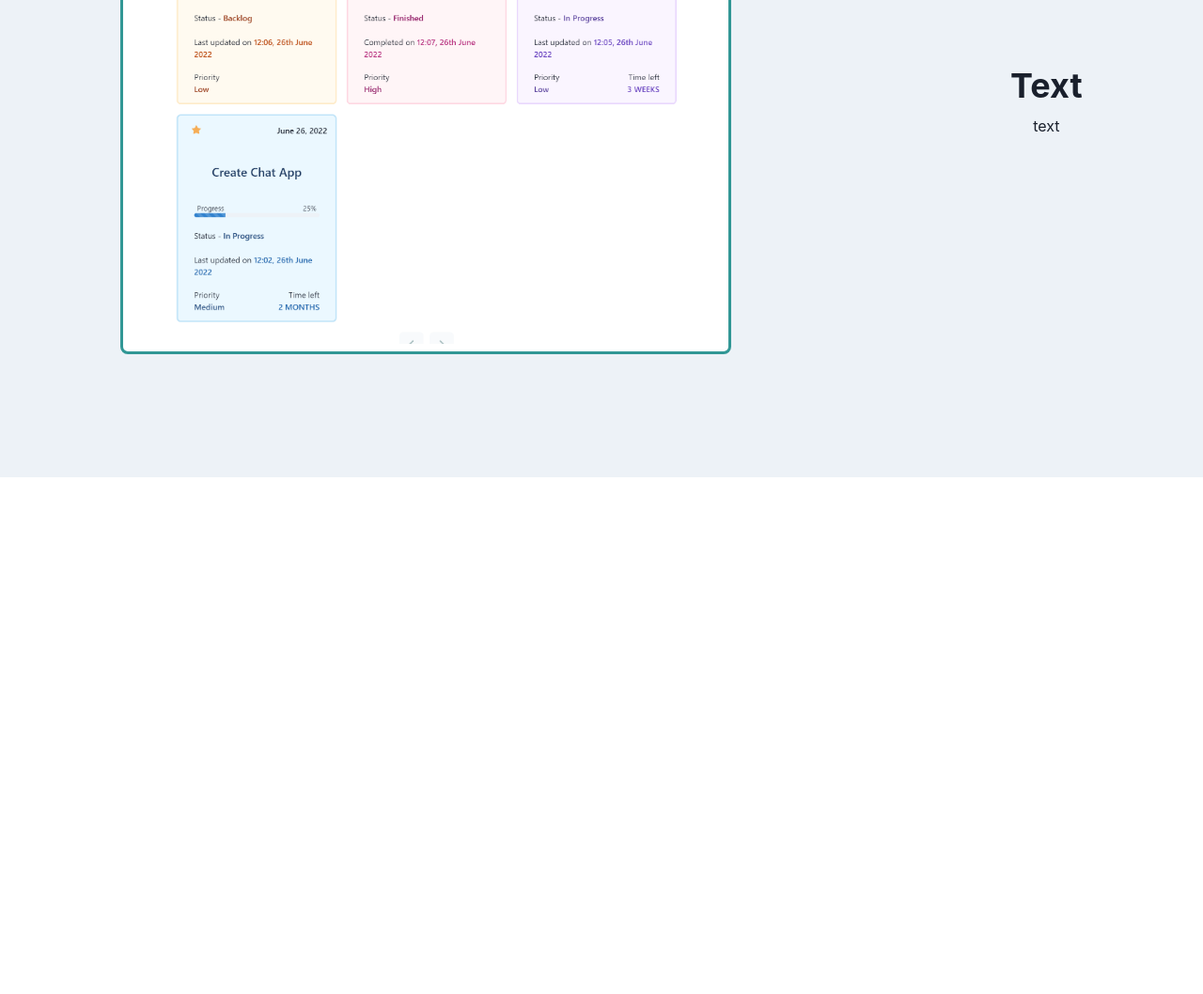
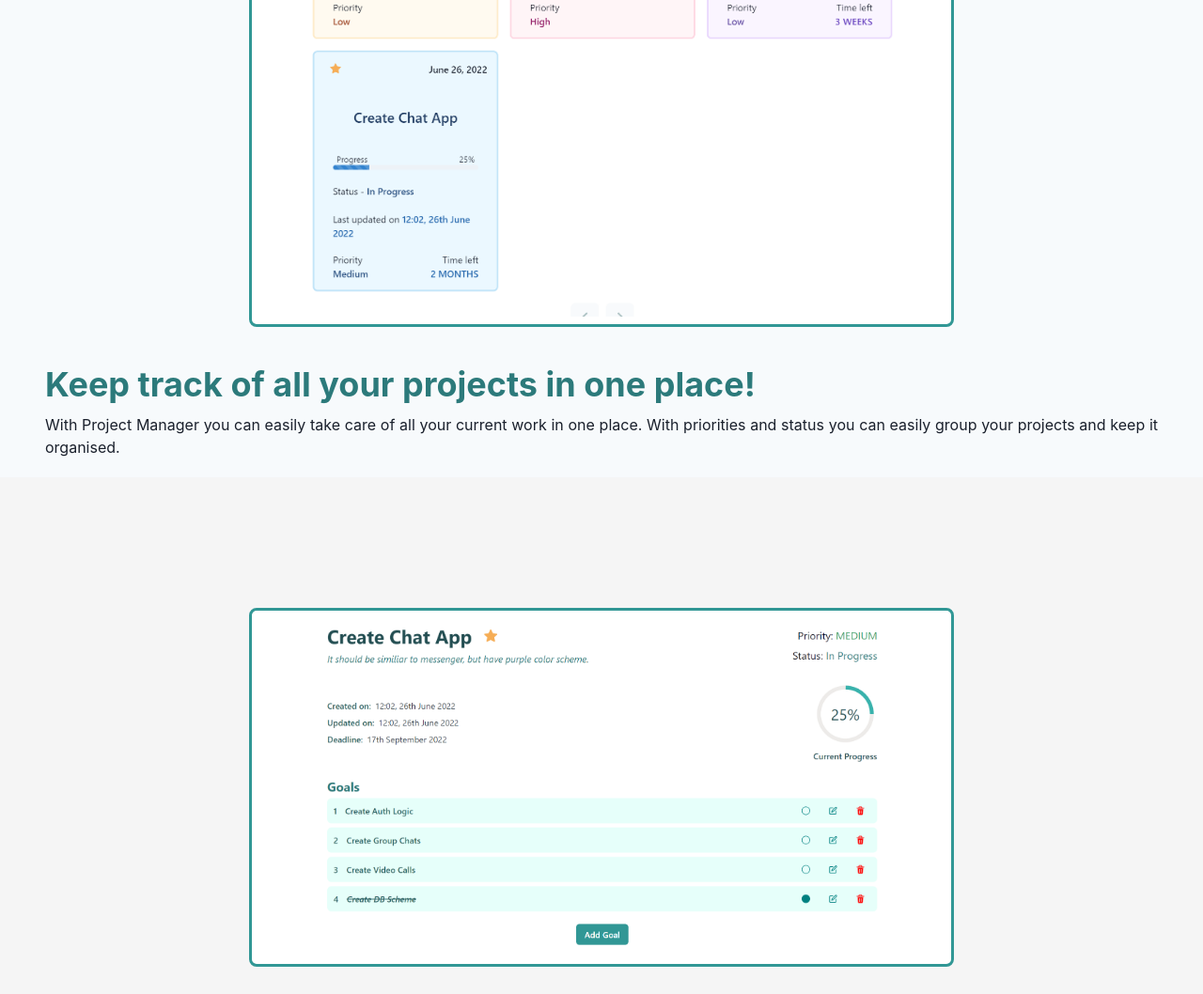
Before and after one commit to kTrzcinskii/project-manager, a Next.js app in the folder frontend/: page / in a window 1280 px wide. Shown: the part 1092-2150 px from the top of the page at 94% size. Before the commit the page ends 1600 px from the top, so only its background shows below. Built offline with nearby package versions, Linux system fonts and the light colour scheme.

Commit message:
some fixes + new section

```diff
--- a/frontend/pages/index.tsx
+++ b/frontend/pages/index.tsx
@@ -4,6 +4,7 @@ import HeroSection from "../src/components/sections/HeroSection";
 import all_projects_ss from "../public/images/all_projects_ss.png";
 import PhotoAndTextContainer from "../src/components/ui/main-page/PhotoAndTextContainer";
 import { useRef } from "react";
+import single_project_ss from "../public/images/single_project_page_ss.png";
 
 const Home: NextPage = () => {
   const learMoreRef = useRef<HTMLDivElement>(null);
@@ -12,11 +13,17 @@ const Home: NextPage = () => {
     <Box>
       <HeroSection divRef={learMoreRef} />
       <PhotoAndTextContainer
-        image1={all_projects_ss}
-        header='Text'
-        text='text'
-        id='learn_more'
+        image={all_projects_ss}
+        header='Keep track of all your projects in one place!'
+        text='With Project Manager you can easily take care of all your current work in one place. With priorities and status you can easily group your projects and keep it organised.'
         myRef={learMoreRef}
+      />
+      <PhotoAndTextContainer
+        image={single_project_ss}
+        header='See all the details about the project!'
+        text='Progress, completed goals, creation and edit date, deadline, priority, status and more. All of above are available on your project page so that you could easily follow your goals and be as efficient as you can.'
+        headingAlign='right'
+        bgColor='blackAlpha'
       />
     </Box>
   );
--- a/frontend/src/components/ui/main-page/PhotoAndTextContainer.tsx
+++ b/frontend/src/components/ui/main-page/PhotoAndTextContainer.tsx
@@ -3,60 +3,50 @@ import Image, { StaticImageData } from "next/image";
 import { RefObject } from "react";
 
 interface PhotoAndTextContainerProps {
-  image1: StaticImageData;
-  image2?: StaticImageData;
+  image: StaticImageData;
   header: string;
   text: string;
-  id: string;
-  pos?: "left" | "right";
   bgColor?: string;
-  myRef: RefObject<HTMLDivElement>;
+  myRef?: RefObject<HTMLDivElement>;
+  headingAlign?: "left" | "right";
 }
 
 const PhotoAndTextContainer: React.FC<PhotoAndTextContainerProps> = ({
-  image1,
-  image2,
+  image,
   header,
   text,
-  id,
-  pos = "left",
   bgColor = "gray",
   myRef,
+  headingAlign = "left",
 }) => {
-  const realDir = pos === "left" ? "row" : "row-reverse";
-
   return (
     <Stack
       minH='100vh'
       w='full'
-      direction={{ base: "column", md: "column", lg: realDir }}
-      id={id}
-      justifyContent={{ base: "center", md: "center", lg: "space-around" }}
+      px={{ base: 5, md: 5, lg: 12 }}
+      direction='column'
+      justifyContent='center'
       alignItems='center'
       spacing={{ base: 5, md: 6, lg: 10 }}
-      bgColor={`${bgColor}.100`}
+      bgColor={`${bgColor}.50`}
       ref={myRef}
+      textAlign='justify'
     >
-      <VStack w={{ base: "350px", md: "450px", lg: "650px" }}>
       <Box
-          w='full'
+        w={{ base: "350px", md: "400px", lg: "600px", xl: "750px" }}
         borderWidth={3}
         borderColor='teal.500'
         rounded='lg'
         p={2}
         bgColor='white'
       >
-          <Image alt='' layout='responsive' src={image1} />
+        <Image alt='' layout='responsive' src={image} />
       </Box>
-        {image2 && (
-          <Box w='full'>
-            <Image alt='' layout='responsive' src={image2} />
-          </Box>
-        )}
-      </VStack>
       <VStack>
-        <Heading>{header}</Heading>
-        <Text>{text}</Text>
+        <Heading w='full' color='teal.600' textAlign={headingAlign}>
+          {header}
+        </Heading>
+        <Text w='full'>{text}</Text>
       </VStack>
     </Stack>
   );
```
Also changed, not shown: frontend/public/images/single_project_page_ss.png (added). Lines whose indentation alone changed are shown as unchanged.
